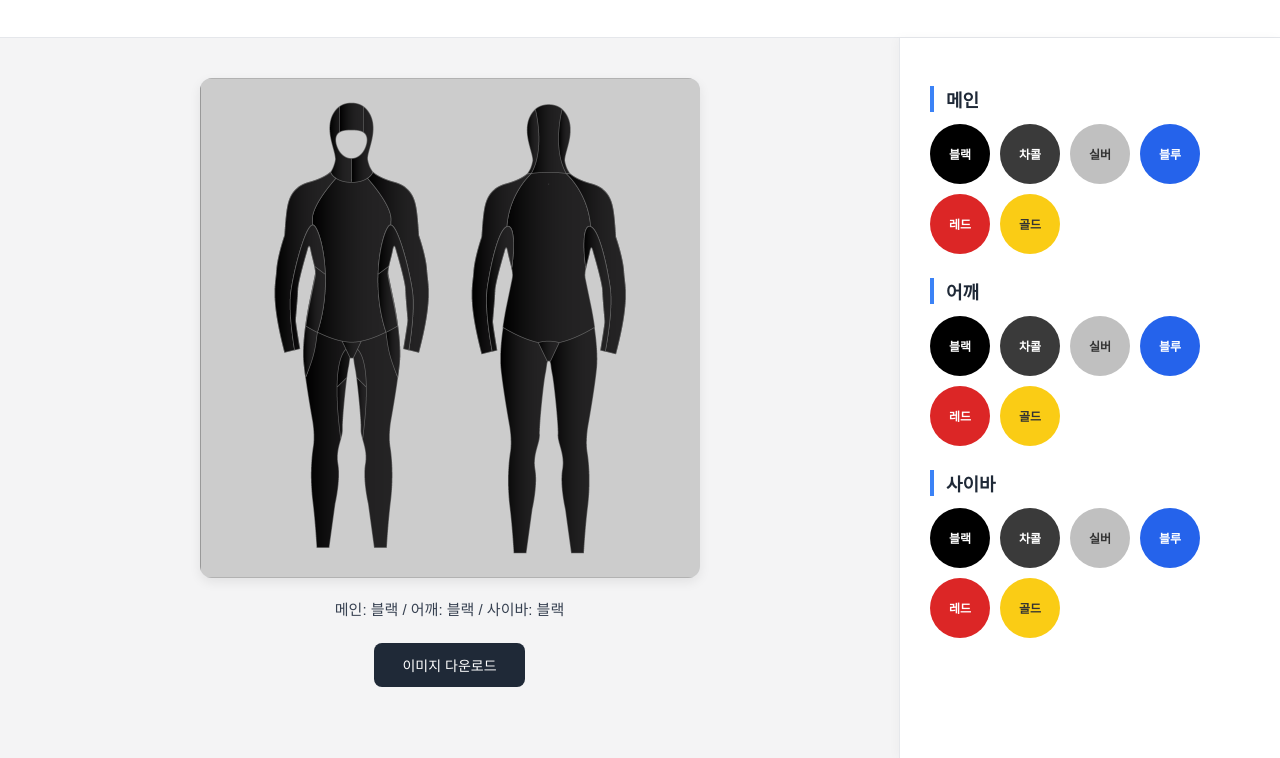
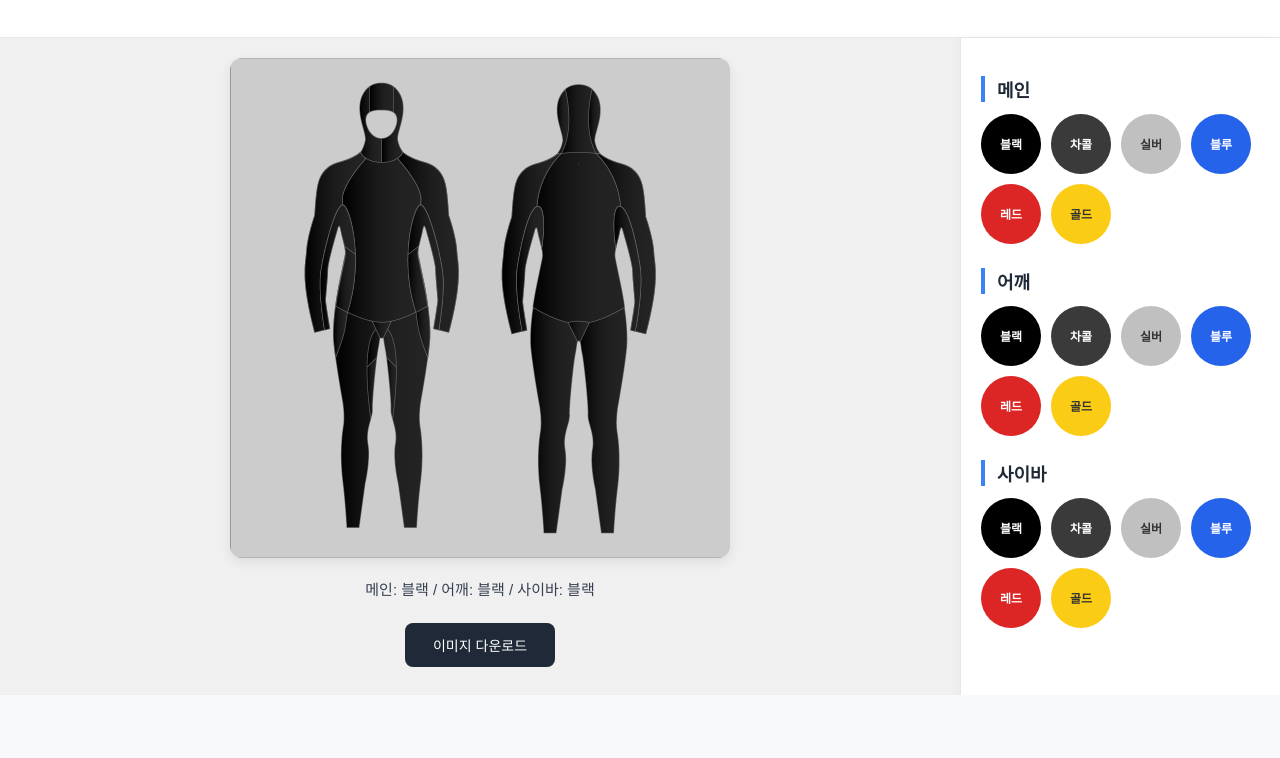
Before and after one commit to JAY-HYPER/custom-free2pc-glide, a plain HTML site: page index.html in a window 1280 px wide. Shown: the part 105-863 px from the top of the page. After the commit the page ends 800 px from the top, so only its background shows below. Drawn offline with Linux system fonts and the light colour scheme.

Commit message:
Add files via upload

```diff
--- a/index.html
+++ b/index.html
@@ -6,15 +6,50 @@
   <title>[컬러커스텀] 프리투피스 - 글라이드스킨</title>
   <link rel="stylesheet" href="style.css">
   <style>
+    body, html {
+      margin: 0;
+      padding: 0;
+      height: 100%;
+      overflow: hidden;
+    }
     .page-header h1 {
       text-align: left;
       margin-left: 32px;
+    }
+    .container {
+      display: flex;
+      height: calc(100% - 60px); /* header 높이 제외 */
+    }
+    .image-section {
+      flex: 1;
+      overflow: hidden;
+      display: flex;
+      justify-content: center;
+      align-items: flex-start;
+      padding-top: 20px;
+      background-color: #f0f0f0;
+    }
+    .controls-section {
+      width: 320px;
+      overflow-y: auto;
+      padding: 20px;
+      background-color: #fff;
+      box-sizing: border-box;
+    }
+    .color-row {
+      display: flex;
+      flex-wrap: wrap;
+      gap: 10px;
+      margin-bottom: 24px;
+    }
+    .color-button {
+      flex: 0 0 auto;
     }
   </style>
 </head>
 <body>
   <header class="page-header">
-    <h1>[컬러커스텀] 프리투피스 - 글라이드스킨</h1>
+    <h1>컬러 시뮬레이터</h1>
   </header>
 
   <div class="container">
```
